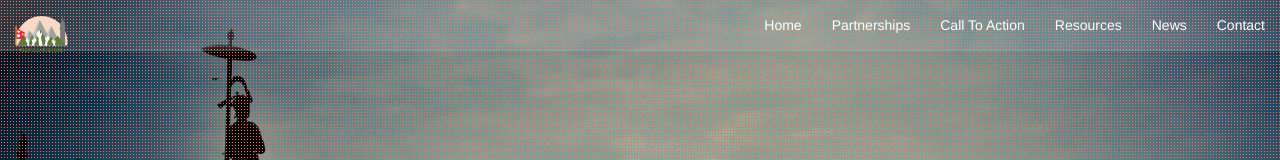
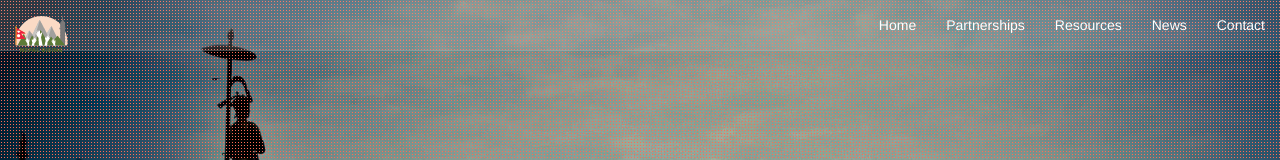
Before and after one commit to brandontrabon/NepalRising, a website: page index.html in a window 1280 px wide. Shown: the top 160 px of the page. Drawn offline with Linux system fonts and the light colour scheme.

Commit message:
Changed navigation

```diff
--- a/index.html
+++ b/index.html
@@ -26,7 +26,6 @@
                         <li class="navbar-right"><a href="#/contact">Contact</a></li>
                         <li class="navbar-right"><a target="_blank" href="http://savshrestha.wix.com/news">News</a></li>
                         <li class="navbar-right"><a target="_blank" href="http://savshrestha.wix.com/resources">Resources</a></li>
-                        <li class="navbar-right"><a href="#/action">Call To Action</a></li>
                         <li class="navbar-right"><a href="#/action">Partnerships</a></li>
                         <li class="navbar-right"><a href="#/">Home</a></li>
                     </ul>
```
